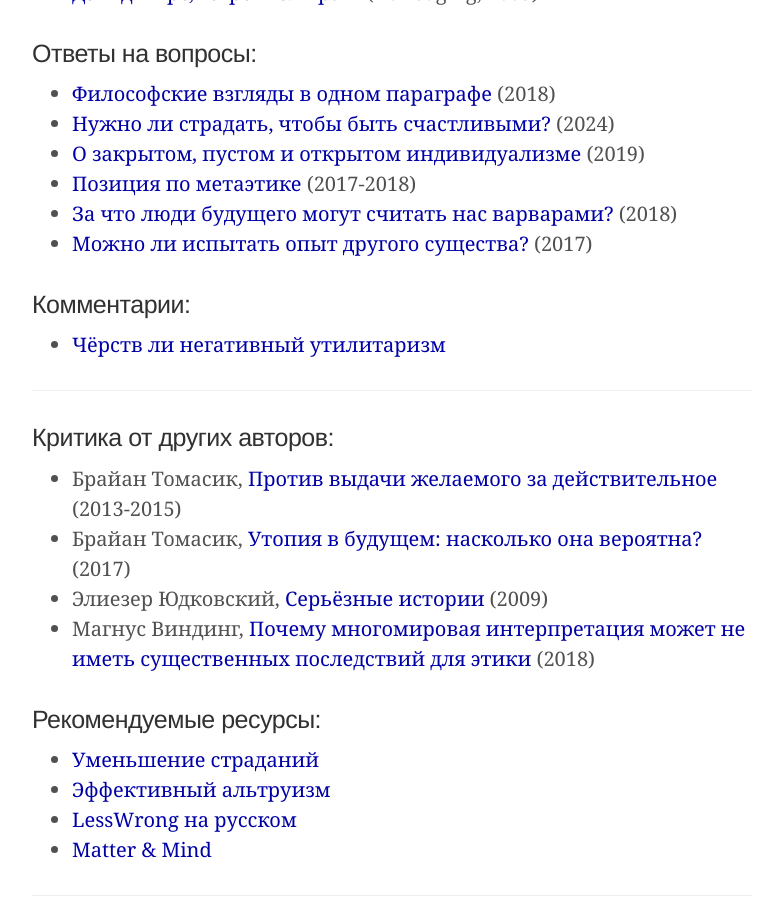
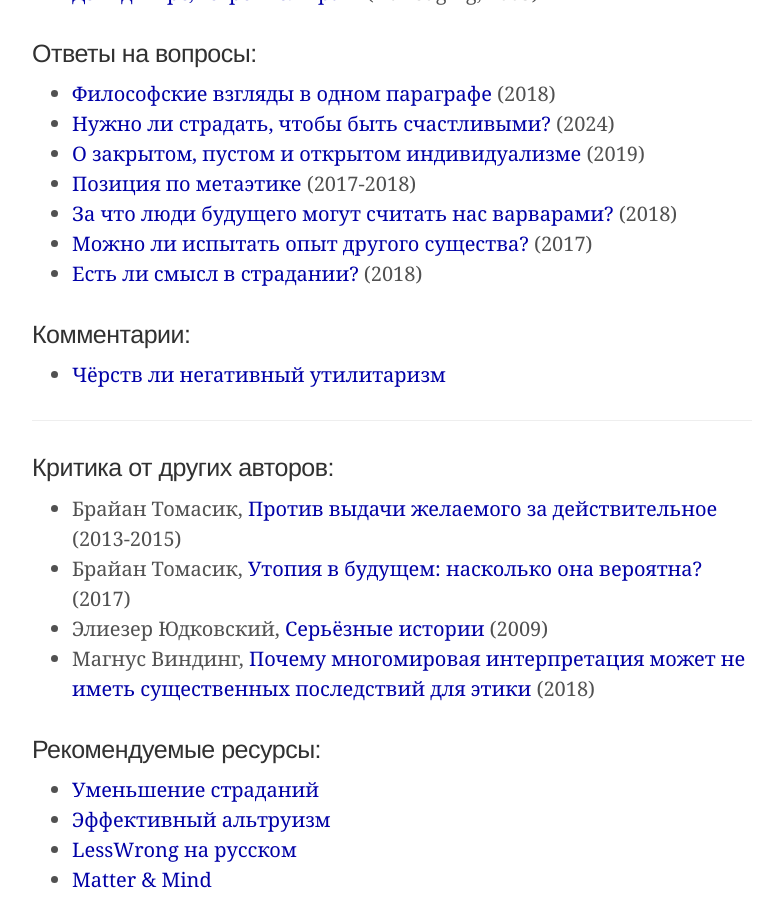
Before and after one commit to HedWeb-RU/hedweb-ru.github.io, a Jekyll site: the page built from index.md, in a window 1280 px wide and 900 px high, scrolled down 925 px. Shown: the whole window, without its empty margins (248-1031 px from the left). Built offline with Jekyll 4.4.1, drawn with Linux system fonts in a browser that asks for light colours.

Commit message:
Update index.md

```diff
--- a/index.md
+++ b/index.md
@@ -33,6 +33,7 @@ excerpt: "Здесь выкладываются переводы работ фи
 - [Позиция по метаэтике](quora/position-on-meta-ethics.html) (2017-2018)
 - [За что люди будущего могут считать нас варварами?](quora/people-of-the-future-think-of-us-as-barbarians.html) (2018)
 - [Можно ли испытать опыт другого существа?](quora/possible-to-experience-the-conscious-experience-of-another-being.html) (2017)
+- [Есть ли смысл в страдании?](is-there-purpose-in-all-human-suffering.html) (2018)
 
 ### Комментарии:
 
```
